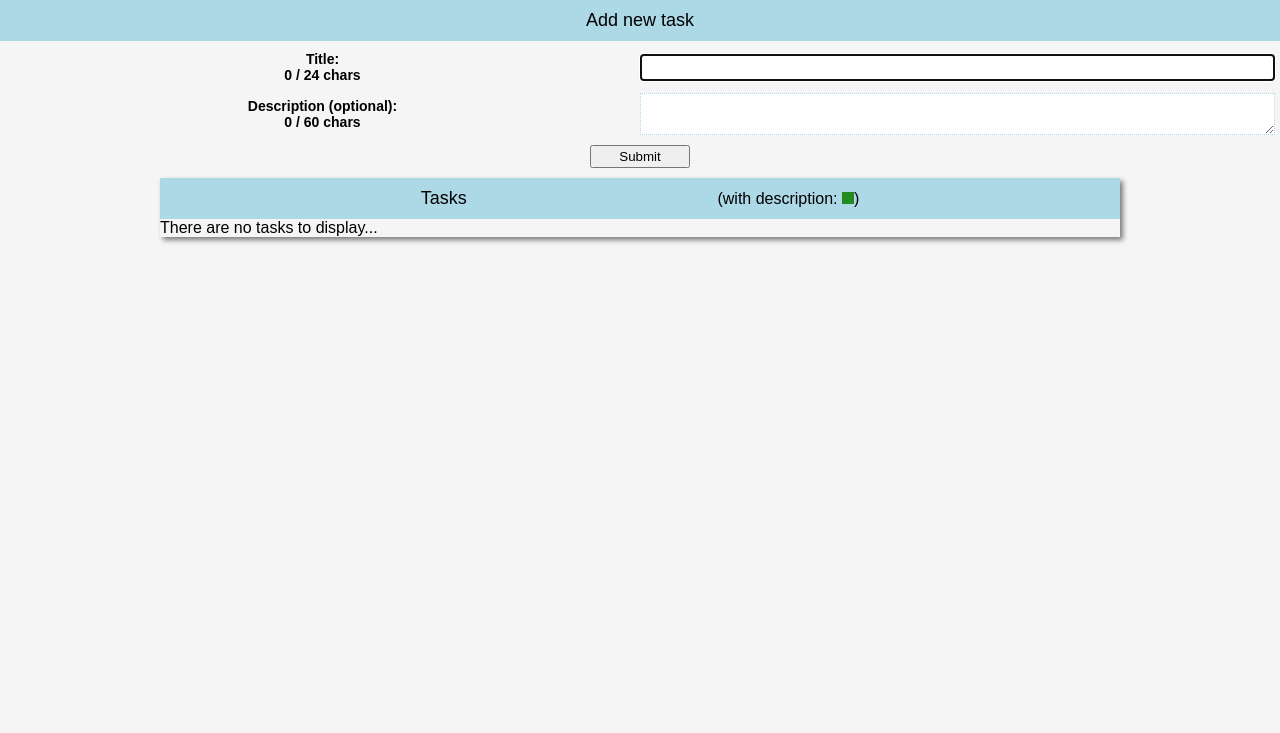
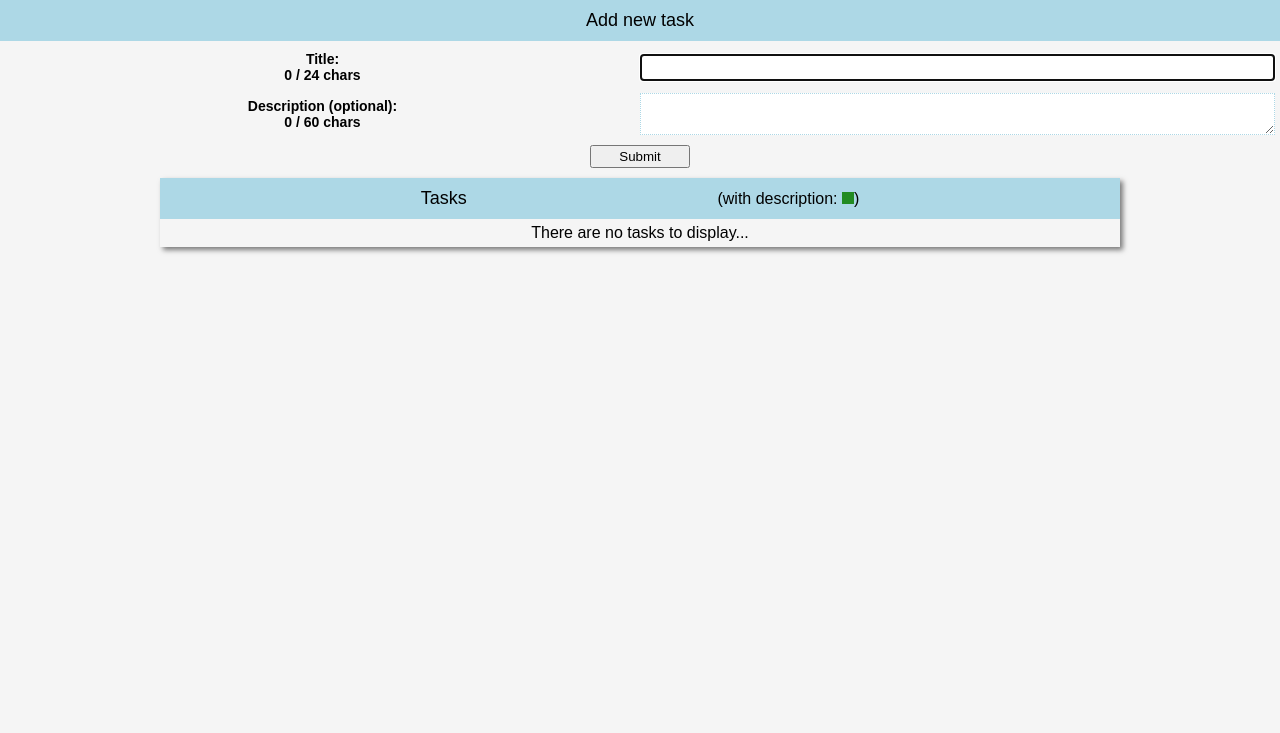
Before and after one commit to geopic/for-recruiters, a PHP site: page / in a window 1280 px wide. Shown: the part 33-766 px from the top of the page. Run offline with PHP 8.4, Linux system fonts and the light colour scheme.

Commit message:
'easytask': (minor) "no-tasks" element styling

```diff
--- a/easytask/styles.css
+++ b/easytask/styles.css
@@ -147,6 +147,12 @@ footer {
   width: 12px;
 }
 
+#no-tasks {
+  font-size: 14px;
+  padding: 5px;
+  text-align: center;
+}
+
 @media all and (min-width: 500px) {
   /** GLOBALS **/
 
@@ -202,6 +208,10 @@ footer {
   #task-display {
     width: 960px;
   }
+
+  #no-tasks {
+    font-size: 16px;
+  }
 }
 
 @media all and (min-width: 1400px) {
```
